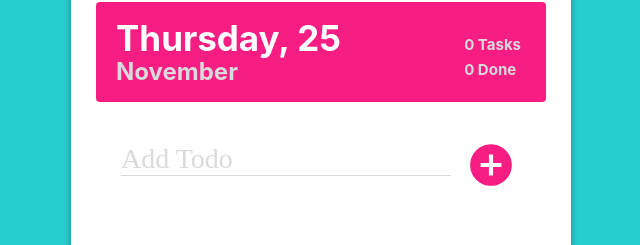
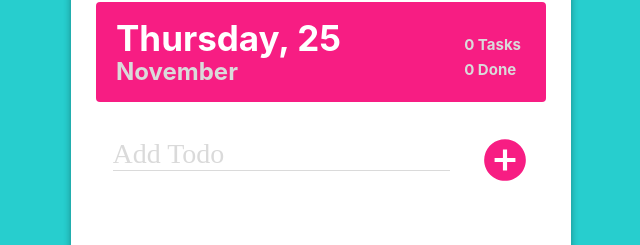
Before and after one commit to lhk3337/todolist, a React (Create React App) app: page / in a window 1280 px wide. Shown: the part 101-346 px from the top of the page, without its empty margins (319-959 px from the left). Built offline with nearby package versions, Linux system fonts and the light colour scheme; a web font is replaced by a local one.

Commit message:
form 컴포넌트 스타일 수정

```diff
--- a/src/Components/TodoForm.js
+++ b/src/Components/TodoForm.js
@@ -39,7 +39,7 @@ const Todo = ({ setTodos, todos }) => {
     <div className="FormContainer">
       <form onSubmit={onSubmit}>
         <input className="todoinput" value={input} onChange={onChange} ref={inputRef} placeholder="Add Todo" />
-        <IconButton type="submit" size="small" onClick={onClickBtn}>
+        <IconButton type="submit" size="small" style={{ padding: 0 }} onClick={onClickBtn}>
           <AddCircleIcon
             style={{
               color: "#f71d83",
--- a/src/style/Form.css
+++ b/src/style/Form.css
@@ -11,8 +11,8 @@
 
 .todoinput {
   outline: none;
-  width: 330px;
-  margin-right: 10px;
+  width: 337px;
+  margin-right: 30px;
   font-size: 28px;
   border-top: none;
   border-left: none;
```
